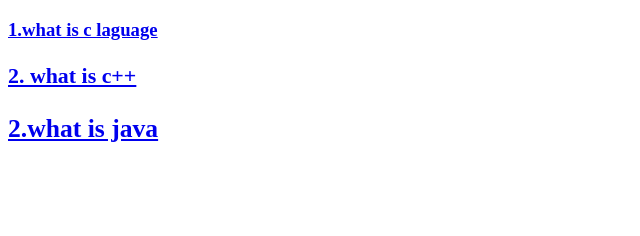
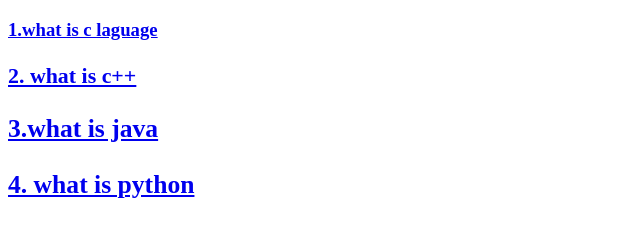
Before and after one commit to roshanrana100/programming., a plain HTML site: page index.html in a window 1280 px wide. Shown: the whole page, without its empty margins (0-640 px from the left). Drawn offline with Linux system fonts and the light colour scheme.

Commit message:
Update and rename what is programming language.html to index.html

```diff
--- a/what is programming language.html
+++ b/index.html
@@ -10,7 +10,7 @@
     <a href="http://127.0.0.1:5500/index.html"=> <h3>1.what is c laguage<h3></a>
     <a href="http://127.0.0.1:5500/what.html/c++.html"><h3>2. what is c++<h3></a>
 
-            <a href="http://127.0.0.1:5500/java.html"><h3>2.what  is  java<h3></a>
-            <a href="">
+            <a href="http://127.0.0.1:5500/java.html"><h3>3.what  is  java<h3></a>
+                <a href="https://www.teradata.com/Glossary/What-is-Python"> 4. what is python</a>
 </body>
 </html>
```
